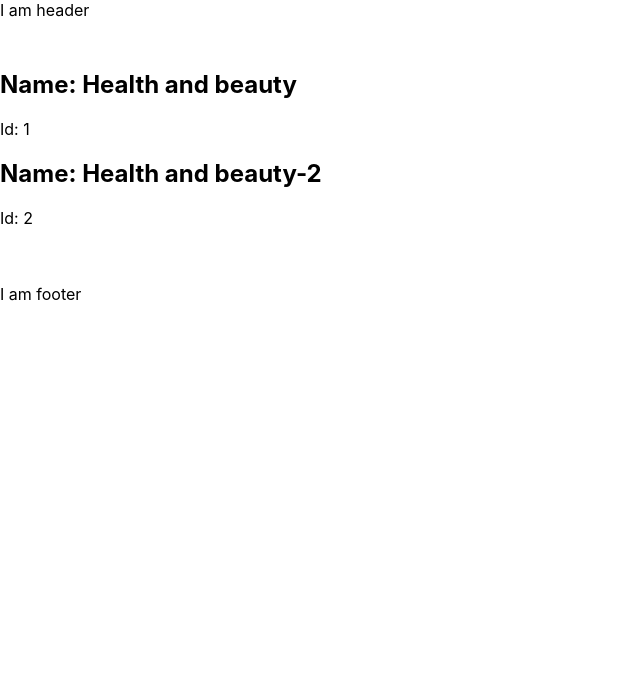
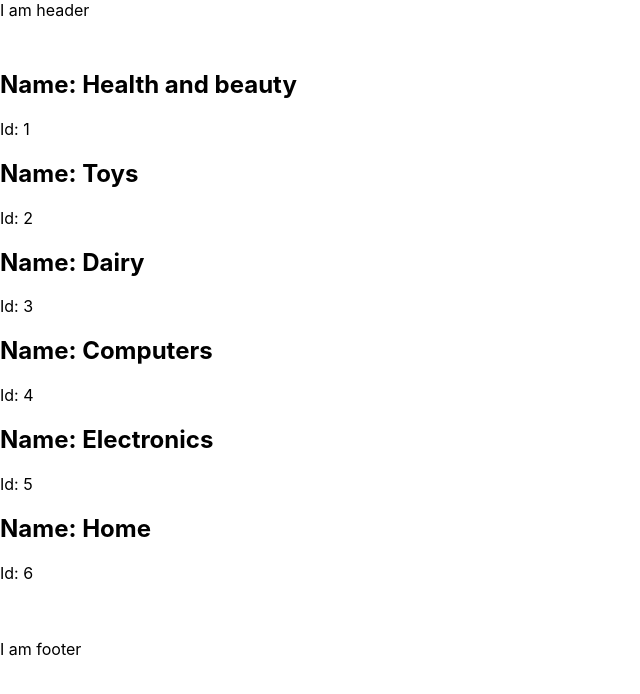
Before and after one commit to SamaDabagh/shared-project, a React (Create React App) app: page / in a window 1280 px wide. Shown: the top 694 px of the page, without its empty margins (0-640 px from the left). Built offline with nearby package versions, Linux system fonts and the light colour scheme; no server answers; data requests are answered from the project's data file.

Commit message:
Built 2  NEW COMPONENTs : GroupsItemsList ,  ItemInfos  AND modified LandingPage

```diff
--- a/src/App.js
+++ b/src/App.js
@@ -1,23 +1,38 @@
-        {/* All commented out lines MUST be commented in
-        Line 15 (<ProductInformationPage code="5002" />) must be commented out */}
-
+{
+  /* All commented out lines MUST be commented in
+        Line 15 (<ProductInformationPage code="5002" />) must be commented out */
+}
+// import { Components } from "react";
 import ProductInformationPage from "./pages/product-information-page/product-information-page";
-
-// import Header from "./header/header";
-// import Footer from "./footer/footer";
+import LandingPage from "./pages/landing-page/landing-page";
+import Header from "./header/header";
+import Footer from "./footer/footer";
+// class App extends Components {
+//   state = {
+//     tempGroups: [
+//       {
+//         name: "Health and beauty",
+//         id: 1,
+//       },
+//       {
+//         name: "Health and beauty-2",
+//         id: 2,
+//       },
+//     ],
+//   };
 
 function App() {
   return (
     <div className="App">
+      <Header />
 
-      {/* <Header /> */}
+      {/* <ProductInformationPage code="5002" /> */}
+      <LandingPage code="5002" />
 
-      <ProductInformationPage code="5002" />
-      {/* <LandingPage groups={tempGroups} /> */}
-
-      {/* <Footer /> */}
+      <Footer />
     </div>
   );
 }
+// }
 
 export default App;
--- /dev/null
+++ b/src/pages/landing-page/group-items-list/group-items-list.js
@@ -0,0 +1,19 @@
+import { Component } from "react";
+import ItemInfos from "../item-info/item-info";
+
+class GroupItemList extends Component {
+  render() {
+    const { sameGroupItems } = this.props;
+    console.log("this.props in GROUP-ITEM-LIST ----->", this.props);
+    return (
+      <>
+        {sameGroupItems.map((sameGroupItem) => {
+          const { name, price } = sameGroupItem;
+          return <ItemInfos nameOfItem={name} PriceOfItem={price} />;
+        })}
+      </>
+    );
+  }
+}
+
+export default GroupItemList;
--- a/src/pages/landing-page/groupItems/groupItem.js
+++ b/src/pages/landing-page/groupItems/groupItem.js
@@ -1,12 +1,10 @@
 import { Component } from "react";
 
 class GroupItems extends Component {
-
   // {
   //   name: "Health and beauty",
   //   id: 1,
   // } --> props.groupProduct
-
 
   // Dafeye BAD
 
@@ -17,7 +15,7 @@ class GroupItems extends Component {
 
   render() {
     console.log("props in groupItem :", this.props);
-    const { name, id } = this.props.group;
+    const { name, id } = this.props.groupOfProduct;
     return (
       <>
         <div>
--- /dev/null
+++ b/src/pages/landing-page/item-info/item-info.js
@@ -0,0 +1,16 @@
+import { Component } from "react";
+
+class ItemInfos extends Component {
+  render() {
+    const { nameOfItem, PriceOfItem } = this.props;
+    console.log("this.props.nameOfItem in ITEM-INFOS ---->", nameOfItem);
+    return (
+      <>
+        <div>{nameOfItem}</div>
+        <div>{PriceOfItem}</div>
+      </>
+    );
+  }
+}
+
+export default ItemInfos;
--- a/src/pages/landing-page/landing-page.js
+++ b/src/pages/landing-page/landing-page.js
@@ -1,29 +1,59 @@
 import { Component } from "react";
 import GroupItems from "../landing-page/groupItems/groupItem";
+import GroupItemList from "./group-items-list/group-items-list";
+
+const URL_GROUPS_API = "http://localhost:4100/groups";
+const URL_PRODUCTS_API = "http://localhost:4000/products";
 
 class LandingPage extends Component {
+  state = {
+    groups: [],
+    products: {},
+  };
+
+  componentDidMount() {
+    fetch(URL_PRODUCTS_API)
+      .then((response) => response.json())
+      .then((data) => {
+        this.setState({ products: data });
+      });
+    fetch(URL_GROUPS_API)
+      .then((response) => response.json())
+      .then((groups) => {
+        this.setState({ groups });
+      });
+  }
+
   render() {
-    const { groups } = this.props;
-    console.log('tempGroups in LANDING PAGE------>: ', groups);
+    const { groups, products } = this.state;
+
+    const productsInfo = Object.values(products);
+
+    const filteredGroup = productsInfo?.filter(
+      (product) => product?.group === 1
+    );
+
+    console.log(
+      "productsInfo in LANDING PAGE------>: ",
+      Object.values(products)
+    );
+
+    console.log("filteredGroup in LANDING PAGE------>: ", filteredGroup);
+    console.log("groups in LANDING PAGE------>: ", groups);
+    console.log("products in LANDING PAGE------>: ", products);
 
     return (
       <>
-        {
-
-          // [{
-          //   name: "Health and beauty",
-          //   id: 1,
-          // },
-          // {
-          //   name: "Health and beauty-2",
-          //   id: 2,
-          // }] ---> groups
-          groups.map((group) => {
-            console.log("group.id in LANDING PAGE------>: ", group.id);
-            console.log("group.name in LANDING PAGE------>: ", group.name);
-            return <GroupItems group={group} key={group.id} />;
-          })
-        }
+        {groups.map((group) => {
+          console.log("group.id in LANDING PAGE------>: ", group.id);
+          console.log("group.name in LANDING PAGE------>: ", group.name);
+          return (
+            <section>
+              <GroupItems groupOfProduct={group} key={group.id} />
+              <GroupItemList sameGroupItems={filteredGroup} />
+            </section>
+          );
+        })}
       </>
     );
   }
--- a/src/pages/product-information-page/product-information-page.js
+++ b/src/pages/product-information-page/product-information-page.js
@@ -1,11 +1,10 @@
-{/* Line 50, 56, 58 MUST be REMOVED, lines 51 to 55 must be commented in. */}
+{
+  /* Line 50, 56, 58 MUST be REMOVED, lines 51 to 55 must be commented in. */
+}
 
 import { Component } from "react";
-import Header from "../../header/header";
-import Footer from "../../footer/footer";
-import LandingPage from "../landing-page/landing-page";
 import "./product-information-page.scss";
-// import ProductInformationContainer from "../product-information-Container/product-information-container";
+import ProductInformationContainer from "../product-information-Container/product-information-container";
 
 class ProductInformationPage extends Component {
   // constructor(props) {
@@ -19,20 +18,10 @@ class ProductInformationPage extends Component {
 
   state = {
     products: {},
-    tempGroups: [
-      {
-        name: "Health and beauty",
-        id: 1,
-      },
-      {
-        name: "Health and beauty-2",
-        id: 2,
-      }
-    ],
   };
 
   componentDidMount() {
-    return fetch("http://localhost:4000/products")
+    fetch("http://localhost:4000/products")
       .then((response) => response.json())
       .then((data) => {
         this.setState({ products: data });
@@ -42,20 +31,14 @@ class ProductInformationPage extends Component {
   render() {
     const product = this.state.products[this.props.code];
     const { code } = this.props;
-    const { tempGroups } = this.state;
-    console.log('tempGroups in PIP------>: ', tempGroups);
 
     return (
       <>
-        <Header />
-        {/* {product ? (
+        {product ? (
           <ProductInformationContainer product={product} item={code} />
         ) : (
           "Loading...."
-        )} */}
-        <LandingPage groups={tempGroups} />
-
-        <Footer />
+        )}
       </>
     );
   }
```
